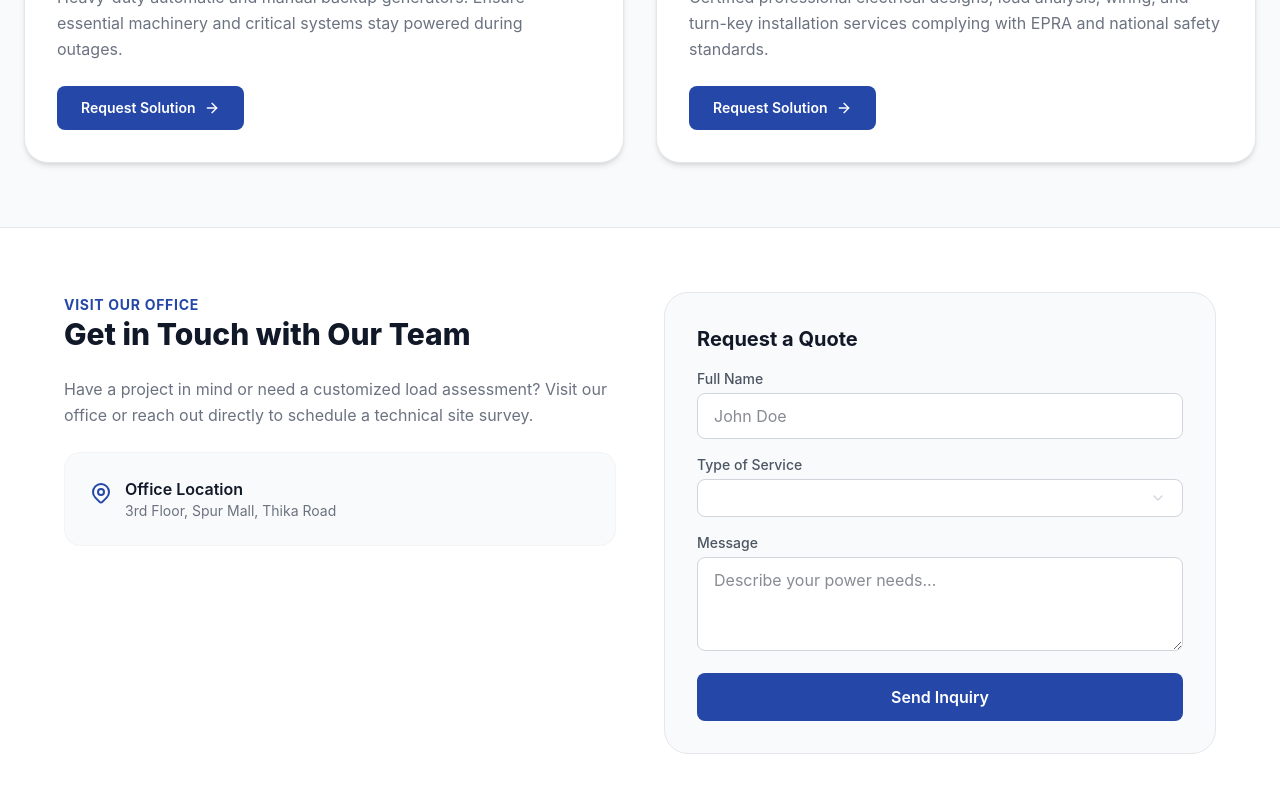
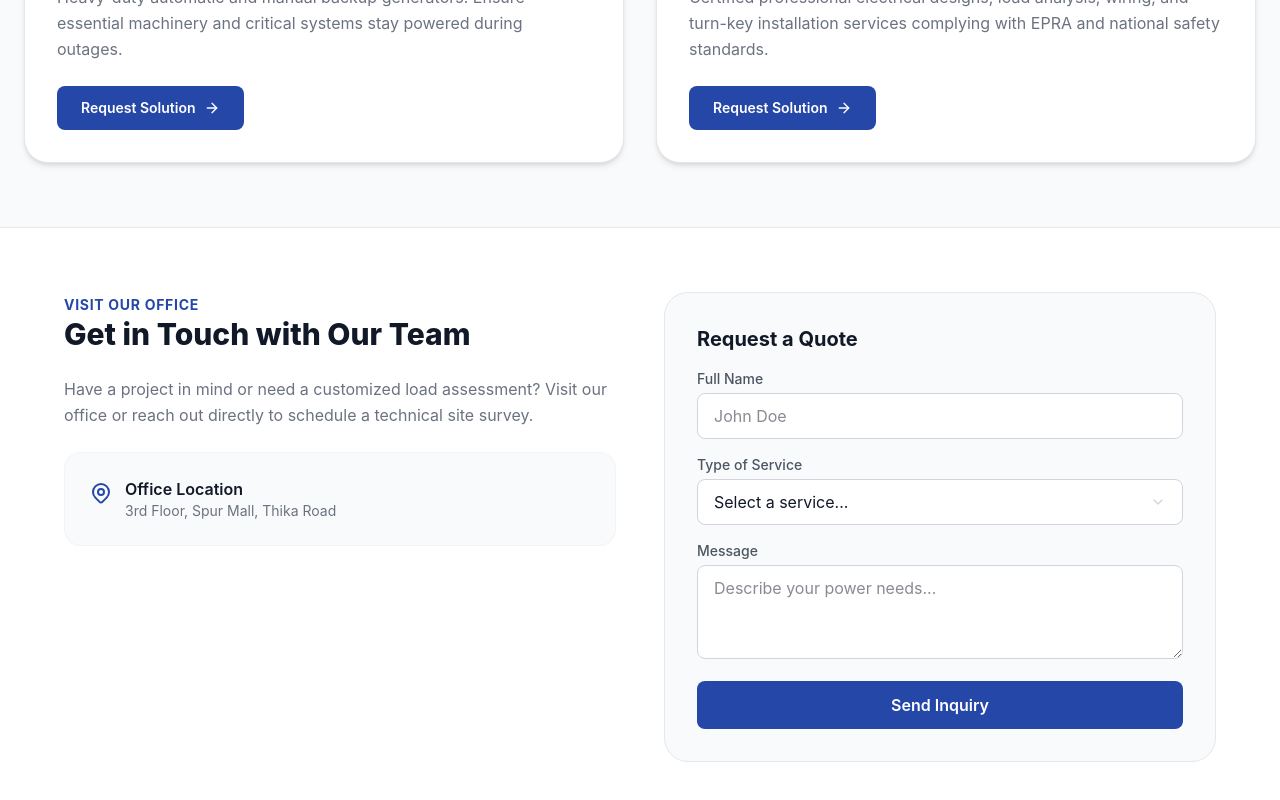
Before and after one commit to edkariuki/GDLite, a React (Vite) app in the folder GDLite/: page /power-systems in a window 1280 px wide. Shown: the part 2580-3380 px from the top of the page. Built offline with nearby package versions, Linux system fonts and the light colour scheme.

Commit message:
use placeholder as a prop

```diff
--- a/GDLite/src/pages/solutions/power_systems.jsx
+++ b/GDLite/src/pages/solutions/power_systems.jsx
@@ -149,6 +149,7 @@ export default function PowerSystems() {
                         <div>
                             <label className="block text-sm font-medium text-content-body mb-1">Type of Service</label>
                             <Dropdown
+                                placeholder="Select a service..."
                                 options={coreServices.map(service => service.title)}
                                 value={selectedService}
                                 onChange={(value) => setSelectedService(value)}
```
